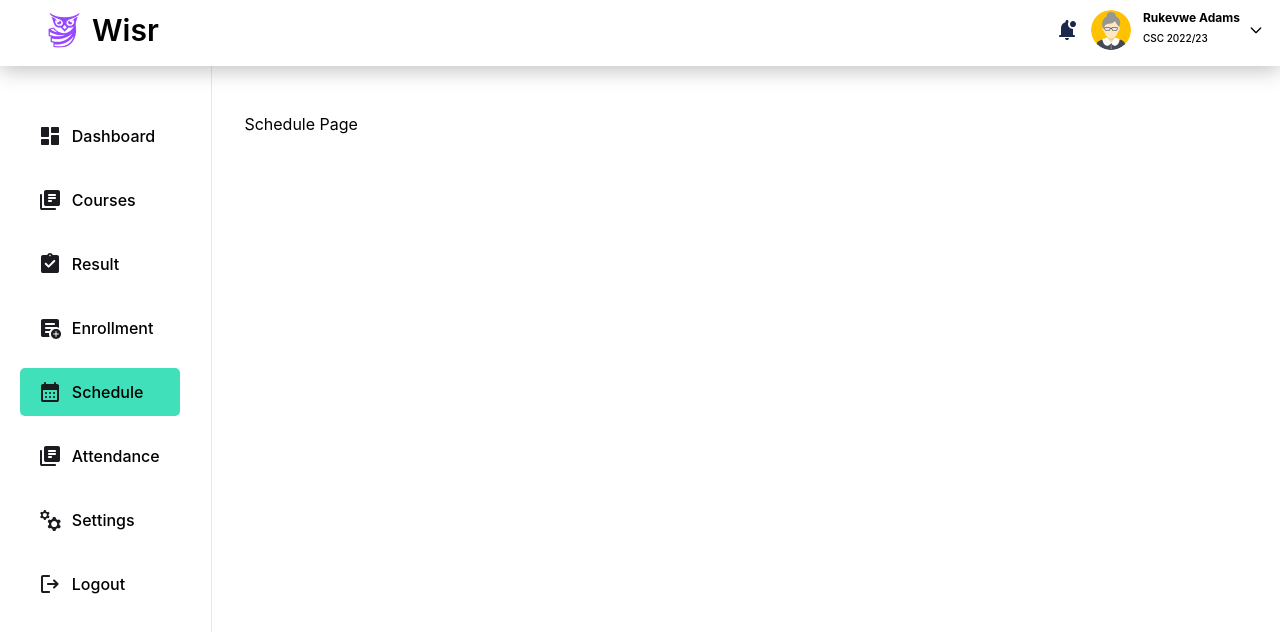
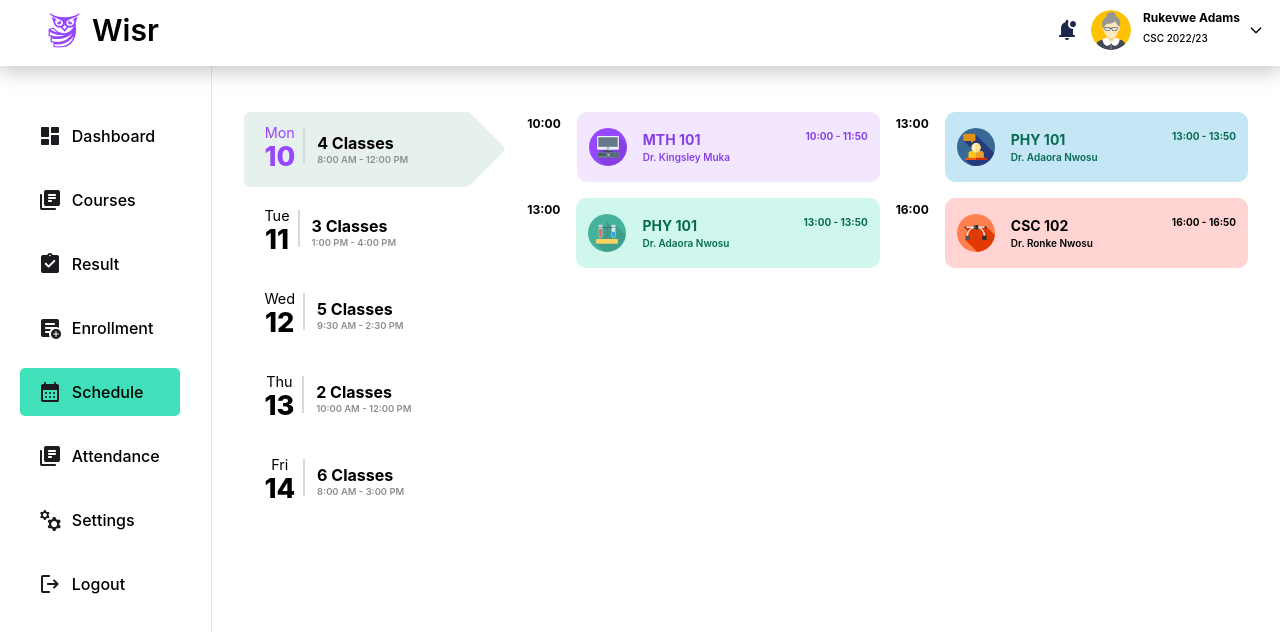
Before and after one commit to SILMS-Project/silms-nest-react, a React (Vite) app in the folder apps/silms-frontend/: page /schedule in a window 1280 px wide. Shown: the top 632 px of the page. Built offline with nearby package versions, Linux system fonts and the light colour scheme.

Commit message:
Implemented schedulepage designs

```diff
--- a/apps/silms-frontend/src/pages/Courses/SchedulePage.tsx
+++ b/apps/silms-frontend/src/pages/Courses/SchedulePage.tsx
@@ -1,71 +1,97 @@
-import EnrolledCoursesIcon from "@/assets/icons/EnrolledCoursesIcon";
-import HiIcon from "@/assets/icons/HiIcon";
-import LineIcon from "@/assets/icons/LineIcon";
-import OutStandingFeesIcon from "@/assets/icons/OutStandingFeesIcon";
-import ReportIcon from "@/assets/icons/ReportIcon";
-import UnitsDoneIcon from "@/assets/icons/UnitsDoneIcon";
-import CalenderImage from "@/assets/images/CalenderImage";
 import DashboardLayout from "@/components/DashboardLayout";
-import ScheduleItem from "@/components/ScheduleItem";
+import ScheduleItemsLabel from "@/components/ScheduleItemsLabel";
+import ScheduleUnit from "@/components/ScheduleUnit";
+import { scheduleUnits } from "@/utils/colorUtils";
+import { useState } from "react";
 
 const SchedulePage = () => {
-  // const menus = [
-  //   {
-  //     title: "4.05",
-  //     description: "CGPA",
-  //     icon: <ReportIcon />,
-  //   },
-  //   {
-  //     title: "12",
-  //     description: "Enrolled Courses",
-  //     icon: <EnrolledCoursesIcon />,
-  //   },
-  //   {
-  //     title: "64",
-  //     description: "Units Done",
-  //     icon: <UnitsDoneIcon />,
-  //   },
-  //   {
-  //     title: "1",
-  //     description: "Outstanding Fees",
-  //     icon: <OutStandingFeesIcon />,
-  //   },
-  // ];
+  const [isSelectedSchedule, setIsSelectedSchedule] = useState<string>("1");
+
+  const scheduleLabels = [
+    {
+      id: "1",
+      day: "Mon",
+      date: "10",
+      classes: "4",
+      time: "8:00 AM - 12:00 PM",
+    },
+    {
+      id: "2",
+      day: "Tue",
+      date: "11",
+      classes: "3",
+      time: "1:00 PM - 4:00 PM",
+    },
+    {
+      id: "3",
+      day: "Wed",
+      date: "12",
+      classes: "5",
+      time: "9:30 AM - 2:30 PM",
+    },
+    {
+      id: "4",
+      day: "Thu",
+      date: "13",
+      classes: "2",
+      time: "10:00 AM - 12:00 PM",
+    },
+    {
+      id: "5",
+      day: "Fri",
+      date: "14",
+      classes: "6",
+      time: "8:00 AM - 3:00 PM",
+    },
+  ];
 
   return (
     <DashboardLayout>
-      Schedule Page
-      {/* <div className="flex flex-col">
-        <div className="flex flex-row space-x-2">
-          <h2 className="font-inter font-bold text-[20px]">Hi, Adeola</h2>
-          <HiIcon />
-        </div>
-        <p className="text-[#969696]">Welcome back</p>
-      </div>
+     <div className="grid grid-cols-5 sm:grid-cols-7 md:grid-cols-8 space-x-6 sm:space-x-8 w-full">
+                <div className="col-span-2 flex flex-col gap-2">
+                  {scheduleLabels.map((schedule) => (
+                    <ScheduleItemsLabel
+                      key={schedule.id}
+                      id={schedule.id}
+                      day={schedule.day}
+                      date={schedule.date}
+                      classes={schedule.classes}
+                      time={schedule.time}
+                      isSelectedSchedule={isSelectedSchedule}
+                      setIsSelectedSchedule={setIsSelectedSchedule}
+                    />
+                  ))}
+                </div>
 
-      <div className="flex flex-row space-x-5 mt-6">
-        <div className="flex flex-row gap-4">
-          {menus.map(({ title, description, icon }) => (
-            <ScheduleItem
-              child={icon}
-              title={title}
-              description={description}
-            />
-          ))}
-        </div>
-        <div>
-          <div className="flex flex-col">
-            <div className="bg-[#EDEEF1] self-center rounded">
-              <CalenderImage />
-            </div>
-            <div className="flex flex-col pt-4 bg-[#FFF] rounded border-2 border-[#EDEEF1]">
-              <div className="self-center">
-                <LineIcon />
+                {/* {scheduleUnits.length > 3 && (
+                      // Code to be rendered if the condition is true
+
+                    )} */}
+
+                <div className=" col-span-3 sm:col-span-5 md:col-span-6 grid md:grid-cols-2 gap-4  h-fit">
+                  {scheduleUnits.map(
+                    ({
+                      scheduleId,
+                      courseCode,
+                      lecturerName,
+                      startTime,
+                      endTime,
+                      color,
+                    }) =>
+                      scheduleId === isSelectedSchedule && (
+                        <ScheduleUnit
+                          icon={color.icon}
+                          courseCode={courseCode}
+                          lecturerName={lecturerName}
+                          startTime={startTime}
+                          endTime={endTime}
+                          bg={color.bg}
+                          textColor={color.textColor}
+                        />
+                      )
+                  )}
+                </div>
               </div>
-            </div>
-          </div>
-        </div>
-      </div> */}
     </DashboardLayout>
   );
 };
```
